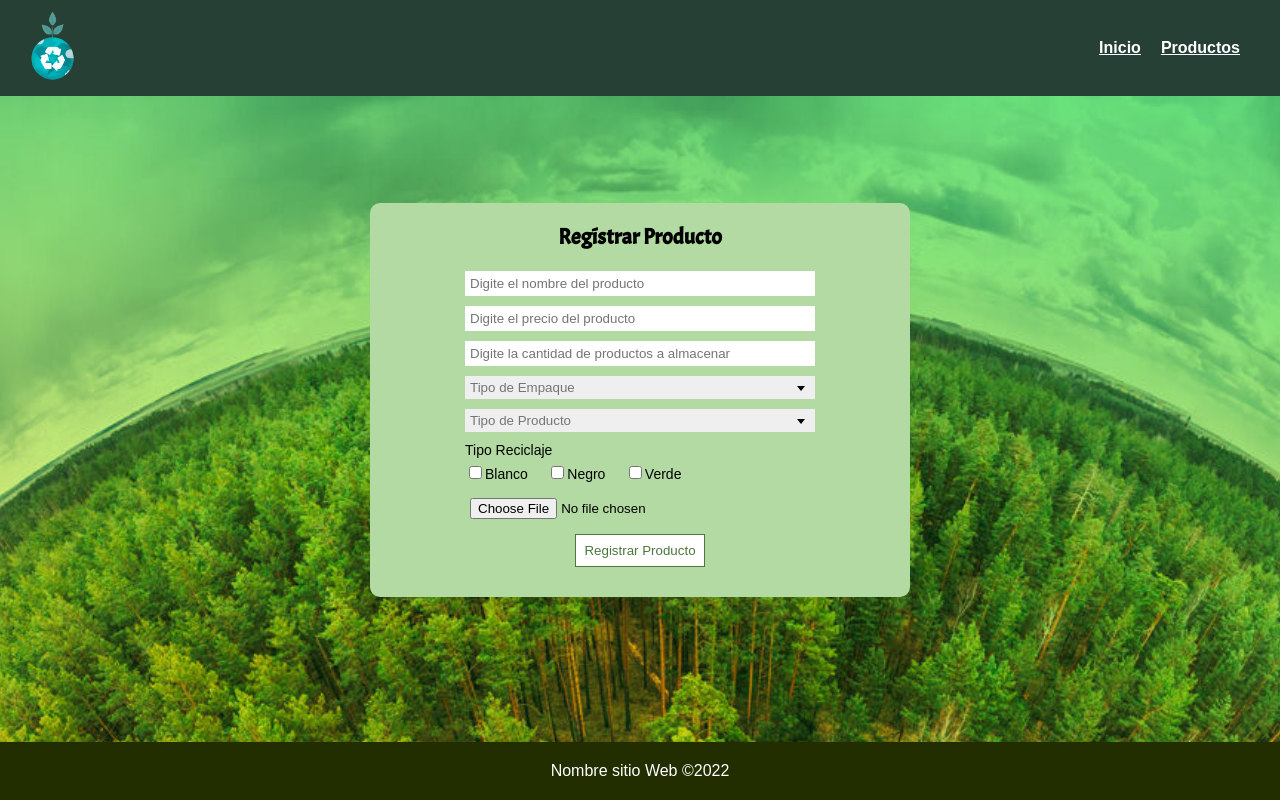
After one commit to luiskdx/Kathe, a PHP site: page /producto.php in a window 1280 px wide. The commit adds this page. Run offline with PHP 8.4, Linux system fonts and the light colour scheme.

Commit message:
Crear y Mostrar Productos

```diff
--- a/css/productos.css
+++ b/css/productos.css
@@ -151,6 +151,10 @@ form .input-submit:hover{
     width: 100%;
 }
 
+.products .feedback-msg {
+    width: 100%;
+}
+
 .container-inputs {
     width: 100%;
     display: flex;
@@ -173,3 +177,25 @@ form .input-submit:hover{
 .container-input input {
     width: calc(100% - 20px);
 }
+
+.container-checkbox {
+    margin: 10px auto;
+    position: relative;
+    width: 70%;
+}
+
+.container-checkbox label {
+    display: block;
+    font-size: 14px;
+    margin: 5px 0;
+}
+
+.container-checkbox span {
+    display: inline-block;
+    font-size: 14px;
+    margin-right: 15px;
+}
+
+form .input-register-product {
+    width: 130px;
+}
--- /dev/null
+++ b/producto.php
@@ -0,0 +1,82 @@
+<?php session_start(); ?>
+<!DOCTYPE html>
+<html lang="es-co">
+<head>
+    <meta charset="UTF-8">
+    <meta http-equiv="X-UA-Compatible" content="IE=edge">
+    <meta name="viewport" content="width=device-width, initial-scale=1.0">
+    <title>Document</title>
+    <link rel="preconnect" href="https://fonts.googleapis.com">
+    <link rel="preconnect" href="https://fonts.gstatic.com" crossorigin>
+    <link href="https://fonts.googleapis.com/css2?family=Acme&display=swap" rel="stylesheet">
+
+    <link rel="stylesheet" href="css/estilos.css">
+    <link rel="stylesheet" href="css/header.css">
+    <link rel="stylesheet" href="css/footer.css">
+    <link rel="stylesheet" href="css/inicio.css">
+    <link rel="stylesheet" href="css/productos.css">
+</head>
+<body class="page-home">
+    <header>
+        <div class="logo">
+            <img src="./img/logo.png" alt="logo del proyecto">
+        </div>
+
+        <nav>
+            <a href="./" class="nav-link">Inicio</a>
+            <a href="productos.php" class="nav-link">Productos</a>
+        </nav>
+    </header>
+    <main class="container-forms">
+        <form id="form-register" class="form-register active" action="./funciones/registro-producto.php" method="post" enctype="multipart/form-data">
+            <h2>Regístrar Producto</h2>
+            <input type="text" class="input-register input-name" name="nombre_producto" required="required" placeholder="Digite el nombre del producto">
+            <input type="number" minlenght="100" maxlength="100000" class="input-register input-price" name="precio_producto" required placeholder="Digite el precio del producto">
+            <input type="number" minlenght="0" maxlength="1000" class="input-register input-stock" name="stock_producto" required placeholder="Digite la cantidad de productos a almacenar">
+            <div class="container-select">
+                <select name="empaque_producto" class="select-document">
+                    <option value="">Tipo de Empaque</option>
+                    <option value="Plastico">Plastico</option>
+                    <option value="Papel">Papel</option>
+                    <option value="Cartón">Cartón</option>
+                    <option value="Vídrio">Vídrio</option>
+                </select>
+            </div>
+            <div class="container-select">
+                <select name="tipo_producto" class="select-document">
+                    <option value="">Tipo de Producto</option>
+                    <option value="Despensa">Despensa</option>
+                    <option value="Aseo">Aseo</option>
+                    <option value="Carne">Carne</option>
+                    <option value="Lacteos">Lacteos</option>
+                    <option value="Fruta">Fruta</option>
+                    <option value="Licores">Licores</option>
+                </select>
+            </div>
+            <div class="container-checkbox">
+                <label>Tipo Reciclaje</label>
+                <input type="checkbox" name="reciclaje_producto[]" value="Blanco"><span class="kind-recycle">Blanco</span>
+                <input type="checkbox" name="reciclaje_producto[]" value="Negro"><span class="kind-recycle">Negro</span>
+                <input type="checkbox" name="reciclaje_producto[]" value="Verde"><span class="kind-recycle">Verde</span>
+            </div>
+            <input type="file" class="input-register input-imagen" name="imagen_producto" required>
+
+            <input type="submit" class="input-register input-submit input-register-product" value="Registrar Producto">
+        </form>
+
+        <div class="feedback-msg">
+            <?php
+            if(isset($_SESSION['form_msg'])){
+                echo $_SESSION['form_msg'];
+                unset($_SESSION['form_msg']);
+            }
+            ?>
+        </div>
+    </main>
+
+    <footer>
+        Nombre sitio Web ©2022
+    </footer>
+    <script src="./js/app.js"></script>
+</body>
+</html>
```
Also changed, not shown: funciones/registro-producto.php (added, +50 -0 lines), productos.php (+21 -54 lines), img-productos/producto.png (added).
